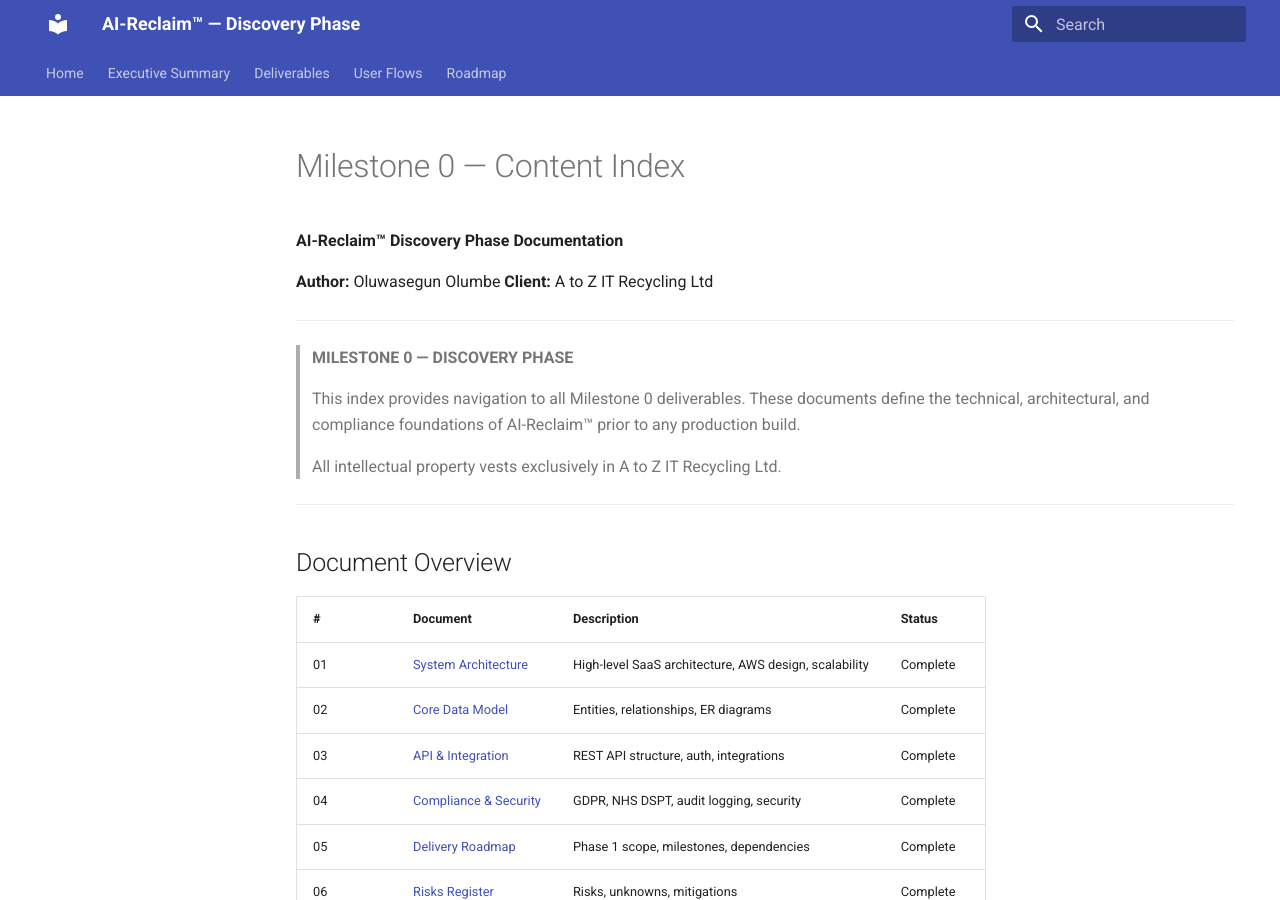
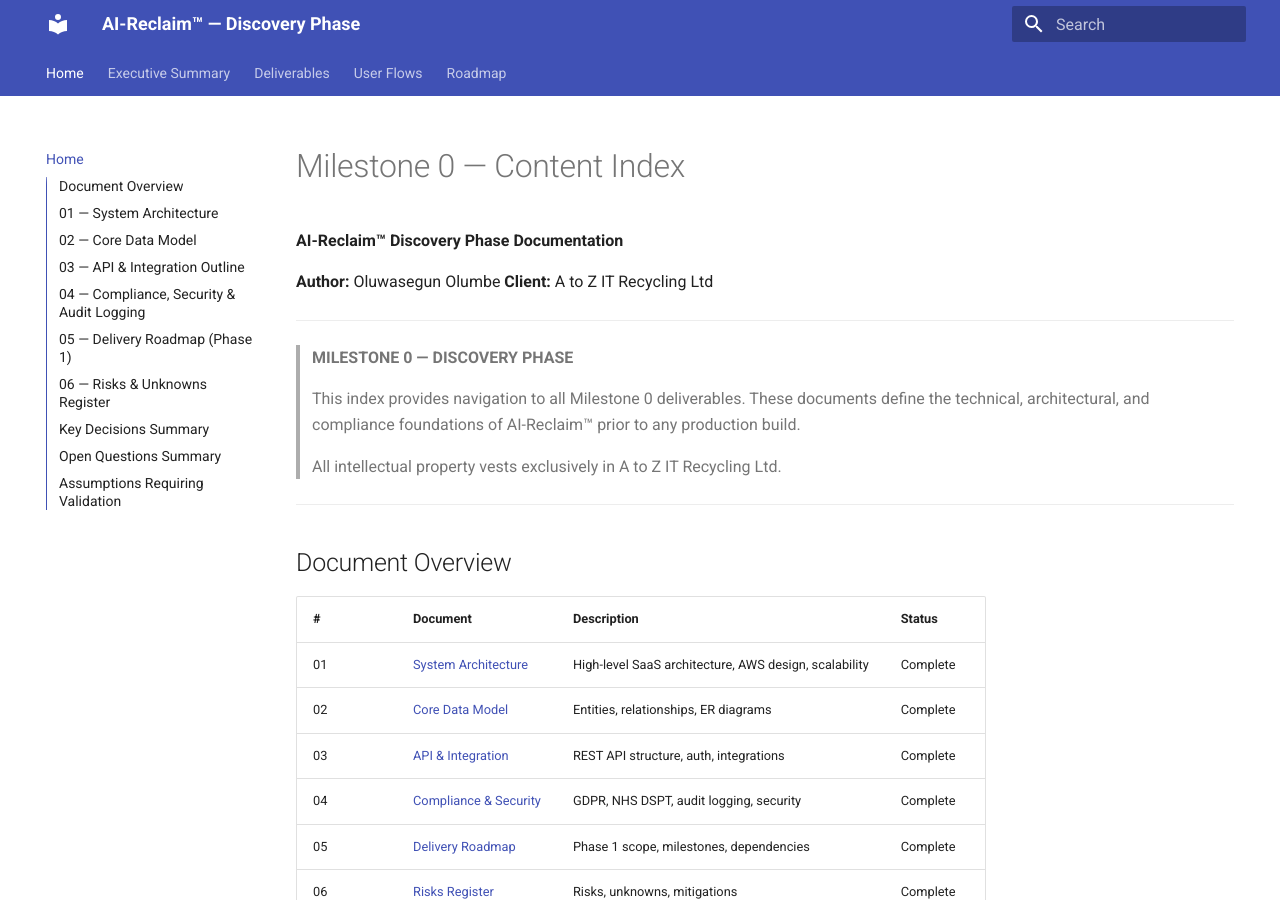
Before and after one commit to nugehs/ai-reclaim-m0, an MkDocs documentation site: the page built from docs/INDEX.md, in a window 1280 px wide and 900 px high. Built offline with MkDocs 1.6.1 and Material for MkDocs 9.7.7, drawn with Linux system fonts in a browser that asks for light colours.

Commit message:
fixing path index

```diff
--- a/mkdocs.yml
+++ b/mkdocs.yml
@@ -29,7 +29,7 @@
   - md_in_html
 
 nav:
-  - Home: index.md
+  - Home: INDEX.md
   - Executive Summary: EXECUTIVE-SUMMARY.md
   - Deliverables:
     - System Architecture: 01-system-architecture/README.md
```
